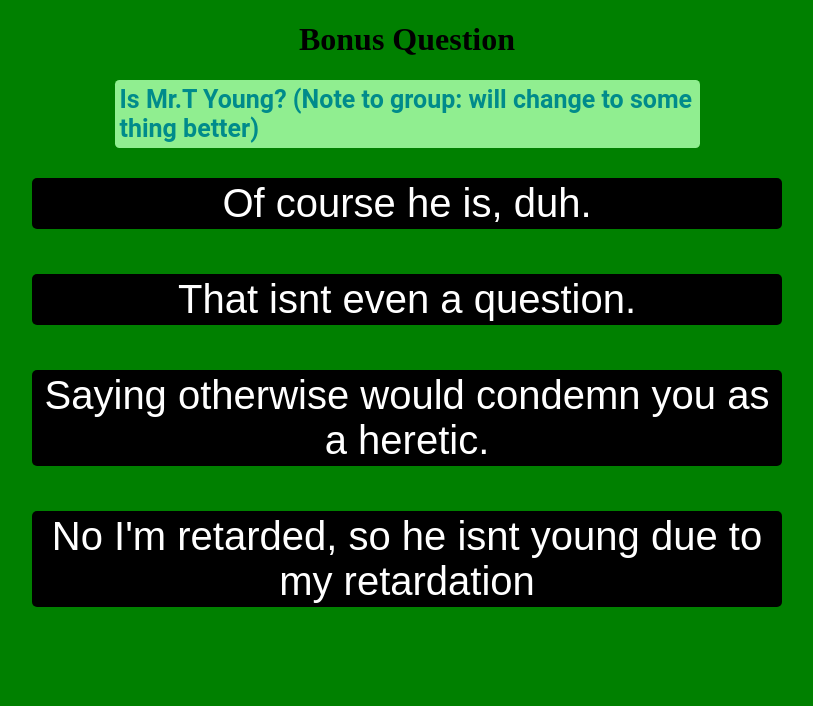
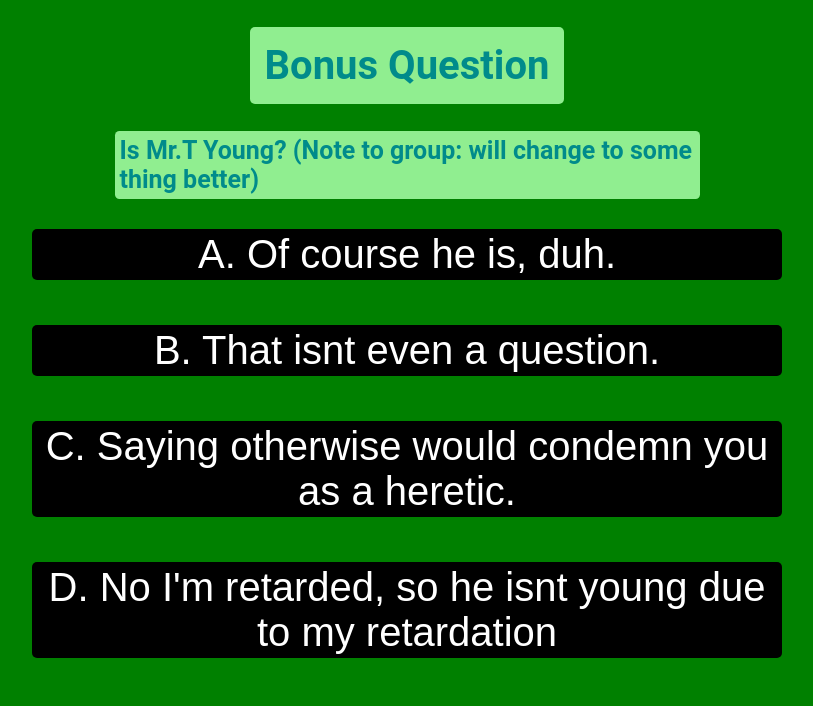
Before and after one commit to coderguy1777/apgov-quiz, a plain HTML site: page q_5.html in a window 1280 px wide. Shown: the whole page, without its empty margins (233-1046 px from the left). Drawn offline with Linux system fonts and the light colour scheme.

Commit message:
formatting error

```diff
--- a/q_5.html
+++ b/q_5.html
@@ -8,7 +8,7 @@
     </head>
     <body>
         <div class="container-cover">
-            <h1 class="question_cover">Bonus Question</h1>
+            <h1 class="question_title">Bonus Question</h1>
         </div>
         <div class="container-cover">
             <div class="question_details">
@@ -17,10 +17,10 @@
         </div>
         <div class="container-cover">
             <div class="option_container">
-                <button class="option_button" id="choice-a" style="font-size: 40px;">Of course he is, duh.</button>
-                <button class="option_button" id="choice-b" style="font-size: 40px;">That isnt even a question.</button>
-                <button class="option_button" id="choice-c" style="font-size: 40px;">Saying otherwise would condemn you as a heretic.</button>
-                <button class="option_button" id="choice-d" style="font-size: 40px;">No I'm retarded, so he isnt young due to my retardation</button>
+                <button class="option_button" id="choice-a" style="font-size: 40px;">A. Of course he is, duh.</button>
+                <button class="option_button" id="choice-b" style="font-size: 40px;">B. That isnt even a question.</button>
+                <button class="option_button" id="choice-c" style="font-size: 40px;">C. Saying otherwise would condemn you as a heretic.</button>
+                <button class="option_button" id="choice-d" style="font-size: 40px;">D. No I'm retarded, so he isnt young due to my retardation</button>
             </div>
         </div>
         <script src="quiz-scripts/score.js"></script>
```
